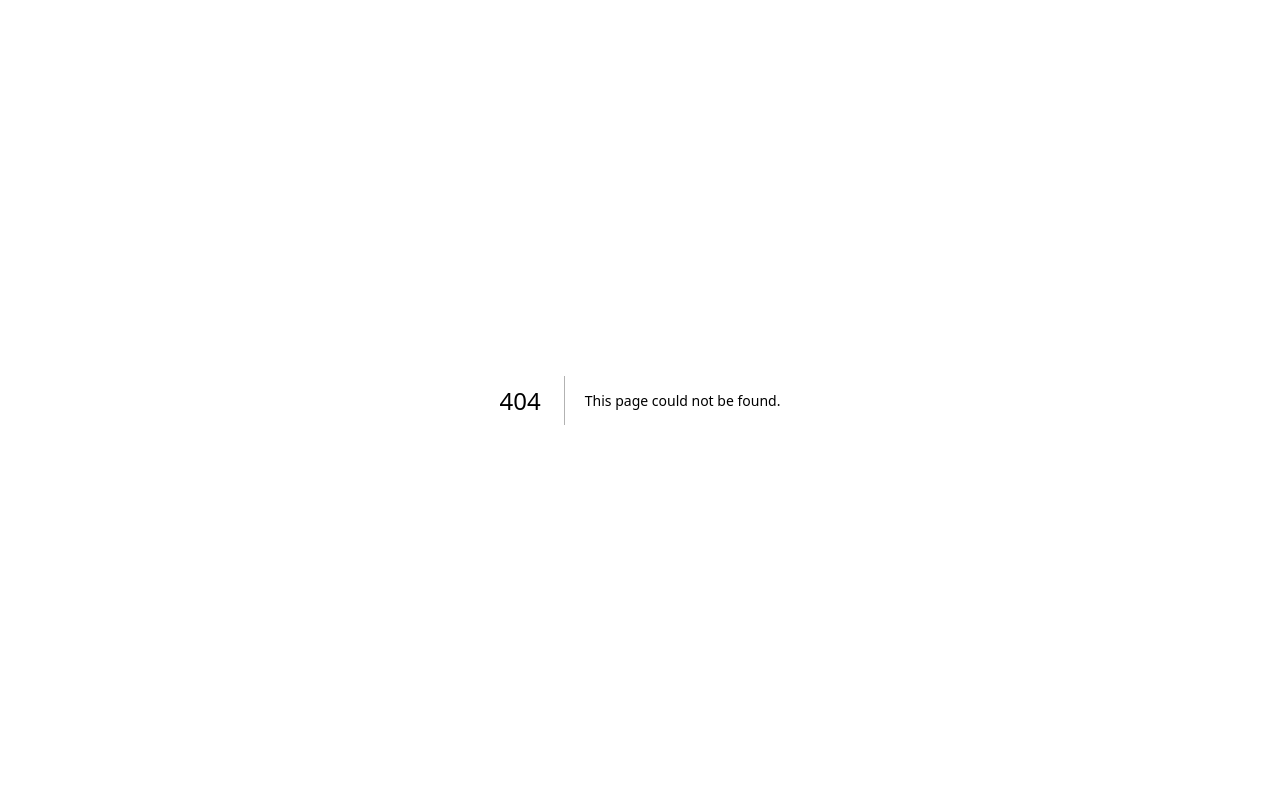
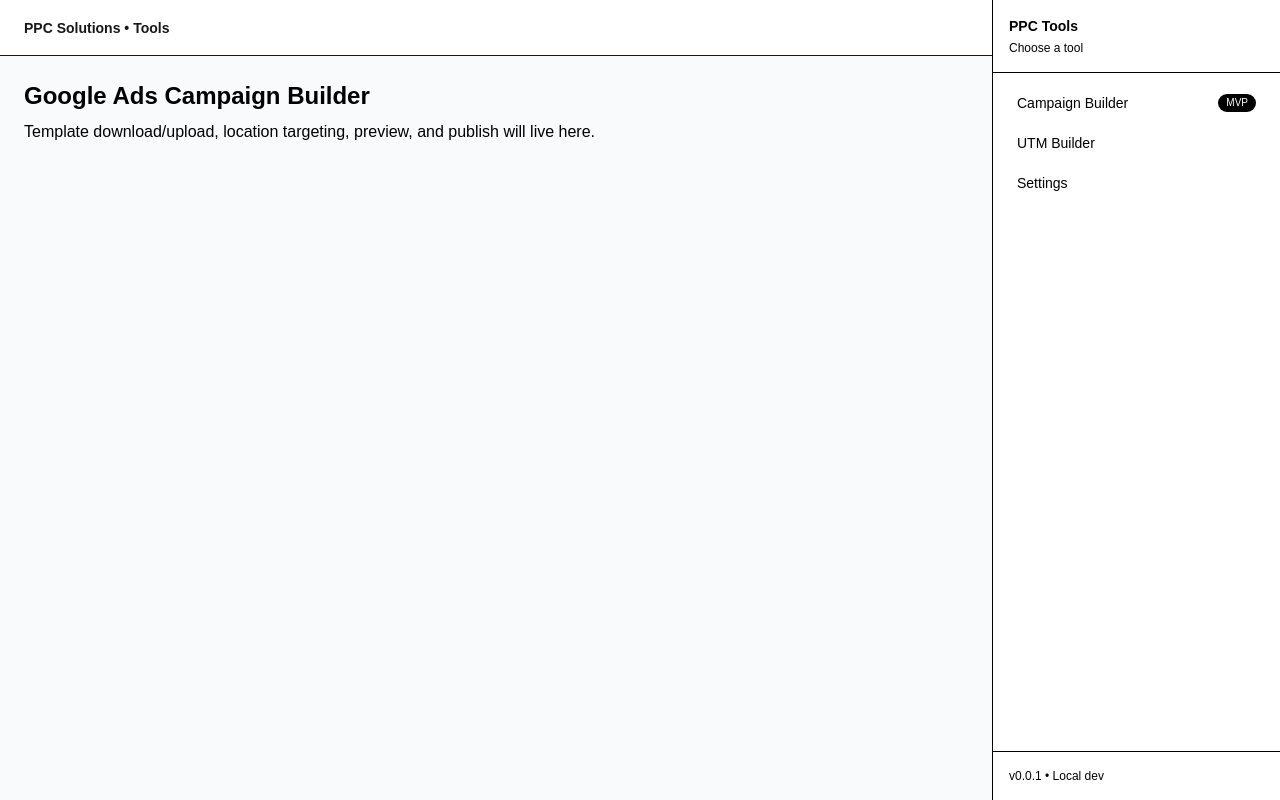
Before and after one commit to ethan-calderon/ppc-solutions-tools, a Next.js app: page /app/campaign-builder in a window 1280 px wide. Before the commit this address had no page. Built offline with nearby package versions, Linux system fonts and the light colour scheme.

Commit message:
Force black text for dev UI

```diff
--- /dev/null
+++ b/src/app/app/campaign-builder/page.tsx
@@ -0,0 +1,10 @@
+export default function CampaignBuilderPage() {
+  return (
+    <main className="p-6 text-black">
+      <h1 className="text-2xl font-semibold">Google Ads Campaign Builder</h1>
+      <p className="mt-2">
+        Template download/upload, location targeting, preview, and publish will live here.
+      </p>
+    </main>
+  );
+}
--- /dev/null
+++ b/src/app/app/layout.tsx
@@ -0,0 +1,17 @@
+import { RightSidebar } from "@/components/layout/RightSidebar";
+
+export default function AppLayout({ children }: { children: React.ReactNode }) {
+  return (
+    <div className="min-h-screen bg-gray-50">
+      <div className="flex min-h-screen">
+        <div className="flex-1">
+          <header className="h-14 border-b bg-white flex items-center px-6">
+            <div className="text-sm font-semibold">PPC Solutions • Tools</div>
+          </header>
+          <div>{children}</div>
+        </div>
+        <RightSidebar />
+      </div>
+    </div>
+  );
+}
--- /dev/null
+++ b/src/app/app/page.tsx
@@ -0,0 +1,10 @@
+export default function AppHome() {
+  return (
+    <main className="p-6 text-black">
+      <h1 className="text-2xl font-semibold">Dashboard</h1>
+      <p className="mt-2">
+        Choose a tool from the right sidebar to get started.
+      </p>
+    </main>
+  );
+}
--- /dev/null
+++ b/src/app/app/settings/page.tsx
@@ -0,0 +1,10 @@
+export default function SettingsPage() {
+  return (
+    <main className="p-6">
+      <h1 className="text-2xl font-semibold">Settings</h1>
+      <p className="mt-2 text-sm text-gray-500">
+        Integrations, billing, workspace settings.
+      </p>
+    </main>
+  );
+}
--- /dev/null
+++ b/src/app/app/utm-builder/page.tsx
@@ -0,0 +1,10 @@
+export default function UTMBuilderPage() {
+  return (
+    <main className="p-6">
+      <h1 className="text-2xl font-semibold">UTM Builder</h1>
+      <p className="mt-2 text-sm text-gray-500">
+        Placeholder tool page.
+      </p>
+    </main>
+  );
+}
--- /dev/null
+++ b/src/components/layout/RightSidebar.tsx
@@ -0,0 +1,39 @@
+import Link from "next/link";
+
+const navItems = [
+  { href: "/app/campaign-builder", label: "Campaign Builder", badge: "MVP" },
+  { href: "/app/utm-builder", label: "UTM Builder" },
+  { href: "/app/settings", label: "Settings" },
+];
+
+export function RightSidebar() {
+  return (
+    <aside className="hidden lg:flex lg:w-72 lg:flex-col border-l bg-white text-black">
+      <div className="p-4 border-b">
+        <div className="text-sm font-semibold">PPC Tools</div>
+        <div className="text-xs mt-1">Choose a tool</div>
+      </div>
+
+      <nav className="p-3 space-y-1">
+        {navItems.map((item) => (
+          <Link
+            key={item.href}
+            href={item.href}
+            className="flex items-center justify-between rounded-md px-3 py-2 text-sm hover:bg-gray-100"
+          >
+            <span>{item.label}</span>
+            {item.badge ? (
+              <span className="text-[10px] rounded-full bg-black text-white px-2 py-0.5">
+                {item.badge}
+              </span>
+            ) : null}
+          </Link>
+        ))}
+      </nav>
+
+      <div className="mt-auto p-4 border-t text-xs">
+        v0.0.1 • Local dev
+      </div>
+    </aside>
+  );
+}
```
Also changed, not shown: src/app/(public)/page.tsx (renamed from src/app/page.tsx).
